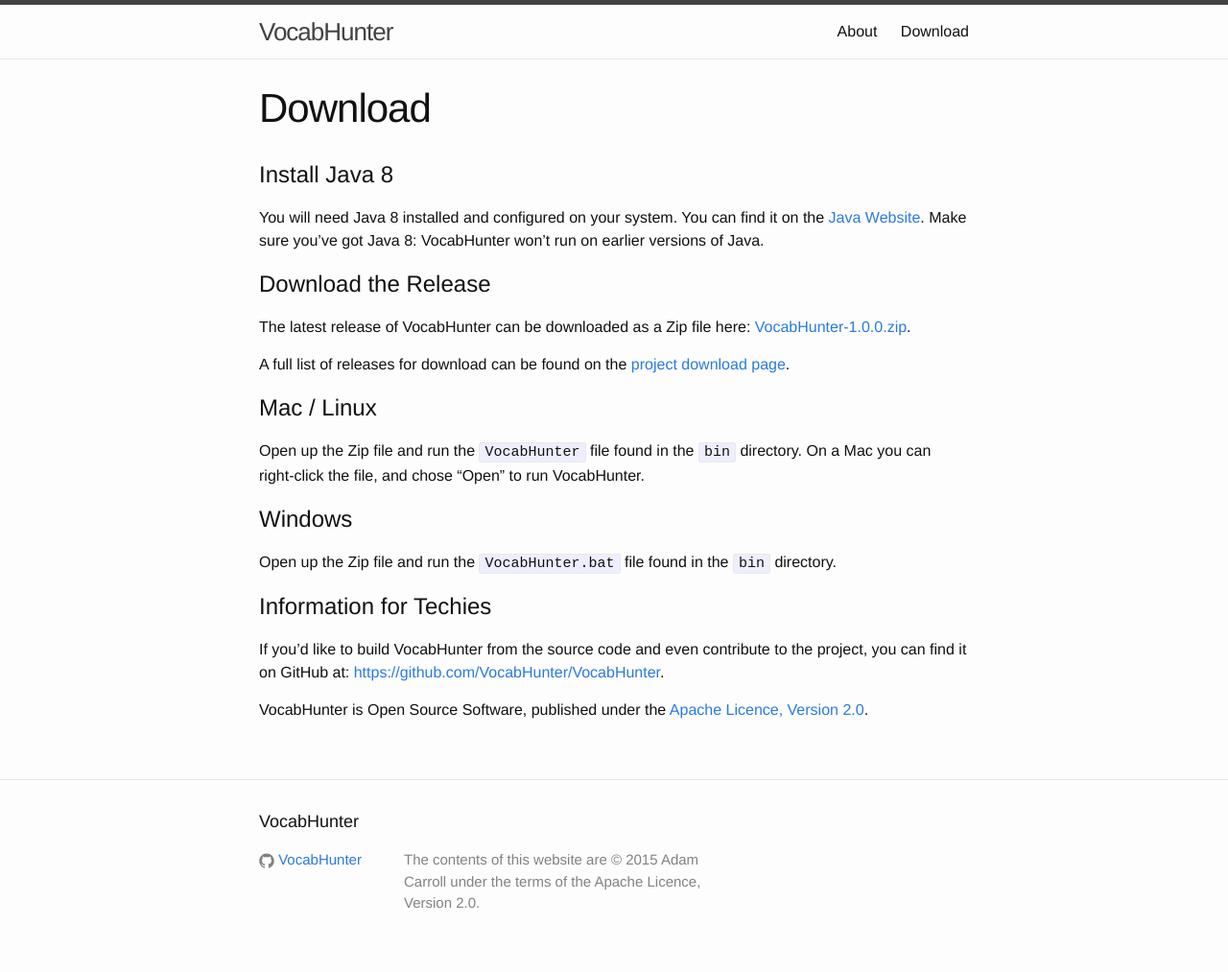
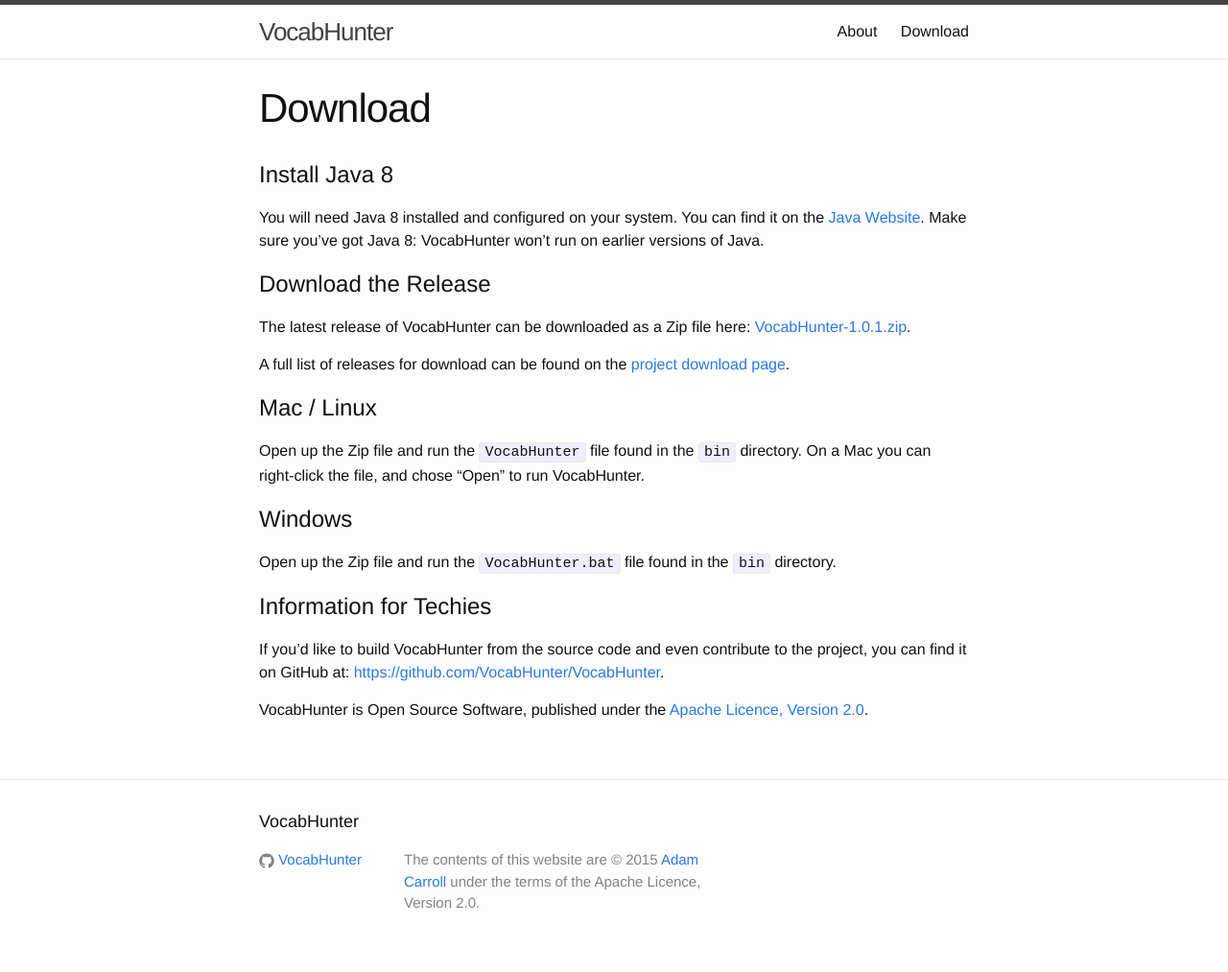
Before and after one commit to VocabHunter/vocabhunter.github.io, a Jekyll site: the page built from download.md, in a window 1280 px wide. Shown: the whole page at 96% size. Built offline with Jekyll 4.4.1, drawn with Linux system fonts in a browser that asks for light colours.

Commit message:
Updated website for new release

```diff
--- a/_includes/footer.html
+++ b/_includes/footer.html
@@ -37,7 +37,7 @@
       </div>
 
       <div class="footer-col  footer-col-3">
-        <p class="text">{{ site.description }}</p>
+        <p class="text">The contents of this website are © 2015 <a href="https://github.com/AdamCarroll"><span class="username">Adam Carroll</span></a> under the terms of the Apache Licence, Version 2.0.</p>
       </div>
     </div>
 
--- a/download.md
+++ b/download.md
@@ -9,7 +9,7 @@
 
 # Download the Release
 
-The latest release of VocabHunter can be downloaded as a Zip file here: [VocabHunter-1.0.0.zip](https://github.com/VocabHunter/VocabHunter/releases/download/1.0.0/VocabHunter-1.0.0.zip).
+The latest release of VocabHunter can be downloaded as a Zip file here: [VocabHunter-1.0.1.zip](https://github.com/VocabHunter/VocabHunter/releases/download/1.0.1/VocabHunter-1.0.1.zip).
 
 A full list of releases for download can be found on the [project download page](https://github.com/VocabHunter/VocabHunter/releases).
 
```
